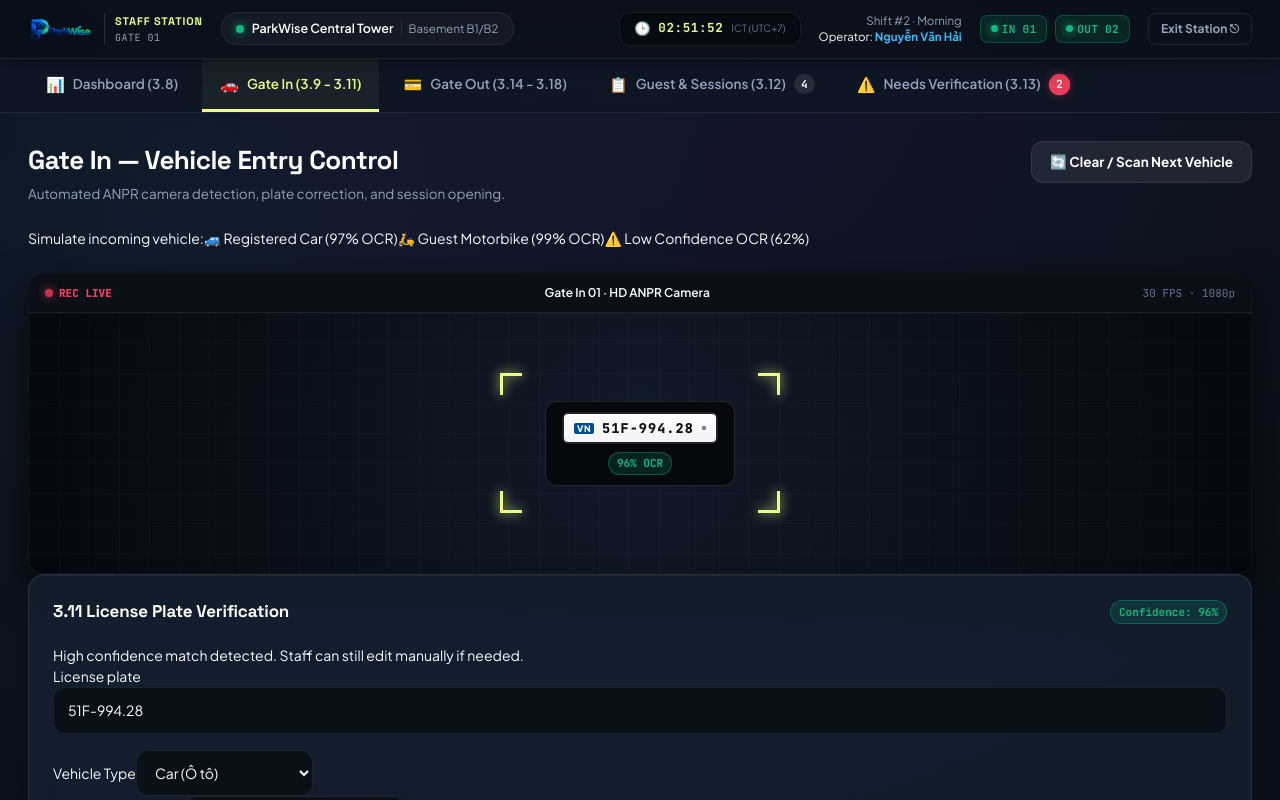
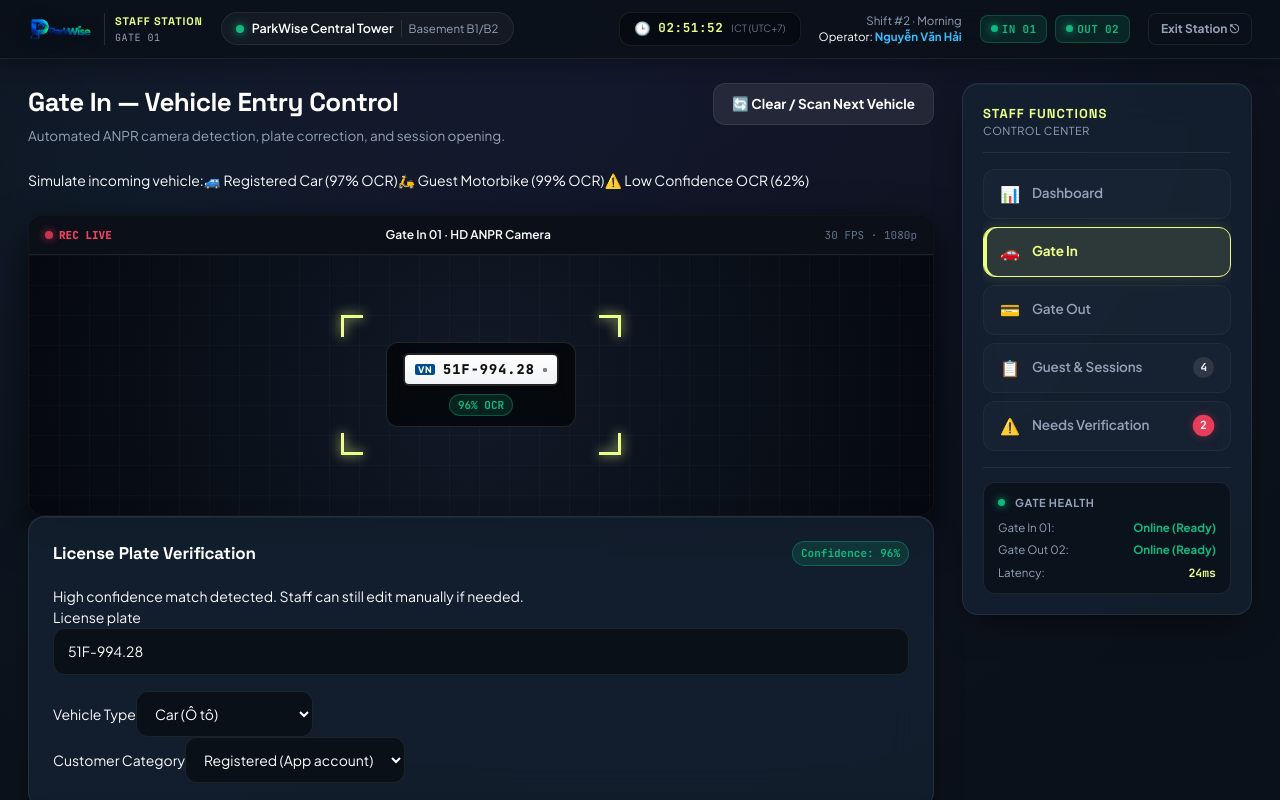
Before and after one commit to Phat-Smile/Smart_Parking_System, a Next.js app in the folder web/: page /staff/entry in a window 1280 px wide. Shown: the top 800 px of the page. Built offline with nearby package versions, Linux system fonts and the light colour scheme.

Commit message:
feat(staff): convert navigation to vertical right-docked sidebar and clean all 3.x numbering

```diff
--- a/web/src/app/staff/staff.css
+++ b/web/src/app/staff/staff.css
@@ -240,51 +240,114 @@
     border: 1px solid rgba(16, 185, 129, 0.28);
 }
 
-/* Navigation Tabs Bar */
-.staff-nav {
-    background: rgba(15, 23, 36, 0.95);
+/* Body Wrapper with Right-docked Vertical Sidebar */
+.staff-body-wrapper {
+    display: flex;
+    gap: 28px;
+    max-width: 1720px;
+    margin: 0 auto;
+    padding: 24px 28px 60px;
+    position: relative;
+    align-items: flex-start;
+}
+
+.staff-main-content {
+    flex: 1;
+    min-width: 0;
+}
+
+/* Right Vertical Sidebar */
+.staff-right-sidebar {
+    width: 290px;
+    flex-shrink: 0;
+    display: flex;
+    flex-direction: column;
+    gap: 16px;
+    position: sticky;
+    top: 76px;
+    max-height: calc(100vh - 96px);
+    background: var(--pw-staff-surface-card);
+    backdrop-filter: blur(20px);
+    -webkit-backdrop-filter: blur(20px);
+    border: 1px solid var(--pw-staff-border);
+    border-radius: var(--pw-staff-radius-lg);
+    padding: 20px;
+    box-shadow: 0 16px 36px -12px rgba(0, 0, 0, 0.55), inset 0 1px 0 rgba(255, 255, 255, 0.05);
+    z-index: 30;
+}
+
+.staff-sidebar-header {
+    display: flex;
+    flex-direction: column;
+    padding-bottom: 12px;
     border-bottom: 1px solid var(--pw-staff-border);
-    padding: 0 28px;
-    position: sticky;
-    top: 57px;
-    z-index: 40;
-    backdrop-filter: blur(16px);
-    -webkit-backdrop-filter: blur(16px);
-}
-
-.staff-nav-container {
-    display: flex;
-    gap: 6px;
-    overflow-x: auto;
-}
-
-.staff-nav-tab {
-    display: flex;
-    align-items: center;
+}
+
+.staff-sidebar-tag {
+    font-family: var(--pw-staff-font-heading);
+    font-size: 13px;
+    font-weight: 800;
+    color: var(--pw-staff-lime);
+    letter-spacing: 0.08em;
+}
+
+.staff-sidebar-sub {
+    font-size: 11px;
+    color: var(--pw-staff-text-muted);
+    text-transform: uppercase;
+    letter-spacing: 0.05em;
+}
+
+.staff-vertical-nav {
+    display: flex;
+    flex-direction: column;
     gap: 8px;
-    padding: 14px 18px;
+    flex: 1;
+    overflow-y: auto;
+}
+
+.staff-vertical-nav-item {
+    display: flex;
+    align-items: center;
+    justify-content: space-between;
+    padding: 12px 16px;
+    border-radius: var(--pw-staff-radius-md);
+    background: rgba(255, 255, 255, 0.02);
+    border: 1px solid rgba(255, 255, 255, 0.04);
     color: var(--pw-staff-text-muted);
     text-decoration: none;
     font-weight: 600;
     font-size: 13.5px;
-    border-bottom: 3px solid transparent;
     transition: all 0.18s cubic-bezier(0.16, 1, 0.3, 1);
-    white-space: nowrap;
-}
-
-.staff-nav-tab:hover {
-    color: #fff;
-    background: rgba(255, 255, 255, 0.03);
-}
-
-.staff-nav-tab.active {
+}
+
+.staff-vertical-nav-item:hover {
+    background: rgba(255, 255, 255, 0.06);
+    color: #fff;
+    transform: translateX(-3px);
+    border-color: rgba(255, 255, 255, 0.12);
+}
+
+.staff-vertical-nav-item.active {
+    background: rgba(234, 254, 137, 0.12);
+    border-color: var(--pw-staff-lime);
     color: var(--pw-staff-lime);
-    border-bottom-color: var(--pw-staff-lime);
-    background: rgba(234, 254, 137, 0.05);
+    font-weight: 700;
+    box-shadow: 0 0 16px rgba(234, 254, 137, 0.16), inset 3px 0 0 var(--pw-staff-lime);
+}
+
+.staff-nav-item-left {
+    display: flex;
+    align-items: center;
+    gap: 12px;
 }
 
 .staff-nav-icon {
-    font-size: 15px;
+    font-size: 16px;
+}
+
+.staff-nav-label {
+    letter-spacing: -0.01em;
 }
 
 .staff-nav-badge {
@@ -309,11 +372,71 @@
     50% { transform: scale(1.08); opacity: 0.85; }
 }
 
-/* Main Container */
-.staff-main {
-    max-width: 1480px;
-    margin: 0 auto;
-    padding: 28px 28px 60px;
+.staff-sidebar-footer {
+    margin-top: auto;
+    padding-top: 14px;
+    border-top: 1px solid var(--pw-staff-border);
+}
+
+.staff-gate-health-card {
+    background: rgba(0, 0, 0, 0.38);
+    border: 1px solid var(--pw-staff-border);
+    border-radius: var(--pw-staff-radius-md);
+    padding: 12px 14px;
+    display: flex;
+    flex-direction: column;
+    gap: 8px;
+}
+
+.staff-gate-health-title {
+    display: flex;
+    align-items: center;
+    gap: 6px;
+    font-size: 11px;
+    font-weight: 700;
+    color: var(--pw-staff-text-muted);
+    letter-spacing: 0.06em;
+}
+
+.staff-gate-health-meta {
+    display: flex;
+    flex-direction: column;
+    gap: 5px;
+    font-size: 11.5px;
+    color: var(--pw-staff-text-muted);
+}
+
+.staff-health-row {
+    display: flex;
+    justify-content: space-between;
+    align-items: center;
+}
+
+.staff-health-row strong.text-emerald {
+    color: var(--pw-staff-emerald);
+}
+
+.staff-health-val {
+    font-family: var(--pw-staff-font-mono);
+    color: var(--pw-staff-lime);
+    font-weight: 700;
+}
+
+/* Responsive adjustment for Right Sidebar */
+@media (max-width: 1080px) {
+    .staff-body-wrapper {
+        flex-direction: column-reverse;
+        padding: 16px;
+    }
+    .staff-right-sidebar {
+        width: 100%;
+        position: static;
+        max-height: none;
+    }
+    .staff-vertical-nav {
+        display: grid;
+        grid-template-columns: repeat(2, 1fr);
+    }
 }
 
 .staff-page {
--- a/web/src/features/staff/StaffEntryPage.tsx
+++ b/web/src/features/staff/StaffEntryPage.tsx
@@ -183,10 +183,10 @@ export function StaffEntryPage() {
                         isScanning={loading}
                     />
 
-                    {/* 3.11 License Plate Verification (When confidence is low) */}
+                    {/* License Plate Verification (When confidence is low) */}
                     <div className="staff-card staff-plate-editor">
                         <div className="staff-card-header">
-                            <h3>3.11 License Plate Verification</h3>
+                            <h3>License Plate Verification</h3>
                             <span
                                 className={`staff-pill ${
                                     ocrConfidence >= 0.8
@@ -273,14 +273,14 @@ export function StaffEntryPage() {
                     </div>
                 </div>
 
-                {/* Right column: Entry Workflow Steps (3.9 & 3.10) */}
+                {/* Right column: Entry Workflow Steps */}
                 <div className="staff-col">
                     <div className="staff-card">
                         <div className="staff-card-header">
                             <h2>
                                 {entryType === "Registered"
-                                    ? "3.9 Registered Vehicle Entry Flow"
-                                    : "3.10 Guest Vehicle Entry Flow"}
+                                    ? "Registered Vehicle Entry Flow"
+                                    : "Guest Vehicle Entry Flow"}
                             </h2>
                             <span className="staff-pill staff-pill-active">
                                 {entryType}
--- a/web/src/features/staff/StaffSessionsPage.tsx
+++ b/web/src/features/staff/StaffSessionsPage.tsx
@@ -50,7 +50,7 @@ export function StaffSessionsPage() {
         <div className="staff-page">
             <header className="staff-header">
                 <div>
-                    <h1 className="staff-title">3.12 Guest &amp; Active Session Management</h1>
+                    <h1 className="staff-title">Guest &amp; Active Session Management</h1>
                     <p className="staff-subtitle">
                         Inspect active parked vehicles, view guest QR tickets, and handle cancellations.
                     </p>
@@ -88,7 +88,7 @@ export function StaffSessionsPage() {
                             onClick={() => setFilterType(tab)}
                         >
                             {tab === "Guest"
-                                ? "Guest Vehicles (3.12)"
+                                ? "Guest Vehicles"
                                 : tab === "Registered"
                                   ? "Registered App Users"
                                   : "All Sessions"}
--- a/web/src/features/staff/StaffShell.tsx
+++ b/web/src/features/staff/StaffShell.tsx
@@ -30,28 +30,28 @@ export function StaffShell({ children }: { children: React.ReactNode }) {
     const navItems = [
         {
             href: "/staff/dashboard",
-            label: "Dashboard (3.8)",
+            label: "Dashboard",
             icon: "📊",
         },
         {
             href: "/staff/entry",
-            label: "Gate In (3.9 - 3.11)",
+            label: "Gate In",
             icon: "🚗",
         },
         {
             href: "/staff/exit",
-            label: "Gate Out (3.14 - 3.18)",
+            label: "Gate Out",
             icon: "💳",
         },
         {
             href: "/staff/sessions",
-            label: "Guest & Sessions (3.12)",
+            label: "Guest & Sessions",
             icon: "📋",
             badge: occupancy.activeSessionsCount,
         },
         {
             href: "/staff/verification",
-            label: "Needs Verification (3.13)",
+            label: "Needs Verification",
             icon: "⚠️",
             badge: issues.length,
             badgeDanger: issues.length > 0,
@@ -122,19 +122,30 @@ export function StaffShell({ children }: { children: React.ReactNode }) {
                 </div>
             </header>
 
-            {/* Main navigation tabs */}
-            <nav className="staff-nav">
-                <div className="staff-nav-container">
+            {/* Main content + Right-docked Vertical Navigation */}
+            <div className="staff-body-wrapper">
+                <main className="staff-main-content">{children}</main>
+
+                {/* Vertical Navigation Dock on the RIGHT side of screen */}
+                <aside className="staff-right-sidebar">
+                    <div className="staff-sidebar-header">
+                        <span className="staff-sidebar-tag">STAFF FUNCTIONS</span>
+                        <span className="staff-sidebar-sub">Control Center</span>
+                    </div>
+
+                    <nav className="staff-vertical-nav" aria-label="Staff Station Navigation">
                         {navItems.map((item) => {
                             const isActive = pathname === item.href;
                             return (
                                 <Link
                                     key={item.href}
                                     href={item.href}
-                                className={`staff-nav-tab ${isActive ? "active" : ""}`}
+                                    className={`staff-vertical-nav-item ${isActive ? "active" : ""}`}
                                 >
+                                    <div className="staff-nav-item-left">
                                         <span className="staff-nav-icon">{item.icon}</span>
-                                <span>{item.label}</span>
+                                        <span className="staff-nav-label">{item.label}</span>
+                                    </div>
                                     {typeof item.badge === "number" && item.badge > 0 && (
                                         <span
                                             className={`staff-nav-badge ${
@@ -147,11 +158,32 @@ export function StaffShell({ children }: { children: React.ReactNode }) {
                                 </Link>
                             );
                         })}
-                </div>
                     </nav>
 
-            {/* Page content */}
-            <main className="staff-main">{children}</main>
+                    <div className="staff-sidebar-footer">
+                        <div className="staff-gate-health-card">
+                            <div className="staff-gate-health-title">
+                                <span className="staff-pulse-dot green" />
+                                <span>GATE HEALTH</span>
+                            </div>
+                            <div className="staff-gate-health-meta">
+                                <div className="staff-health-row">
+                                    <span>Gate In 01:</span>
+                                    <strong className="text-emerald">Online (Ready)</strong>
+                                </div>
+                                <div className="staff-health-row">
+                                    <span>Gate Out 02:</span>
+                                    <strong className="text-emerald">Online (Ready)</strong>
+                                </div>
+                                <div className="staff-health-row">
+                                    <span>Latency:</span>
+                                    <span className="staff-health-val">24ms</span>
+                                </div>
+                            </div>
+                        </div>
+                    </div>
+                </aside>
+            </div>
         </div>
     );
 }
--- a/web/src/features/staff/StaffVerificationPage.tsx
+++ b/web/src/features/staff/StaffVerificationPage.tsx
@@ -26,7 +26,7 @@ export function StaffVerificationPage() {
         <div className="staff-page">
             <header className="staff-header">
                 <div>
-                    <h1 className="staff-title">3.13 Needs Verification Queue</h1>
+                    <h1 className="staff-title">Needs Verification Queue</h1>
                     <p className="staff-subtitle">
                         Exceptional gate cases requiring manual operator confirmation, OCR overrides, and barrier interventions.
                     </p>
```
Also changed, not shown: web/src/features/staff/StaffExitPage.tsx (+8 -8 lines). Lines whose indentation alone changed are shown as unchanged.
